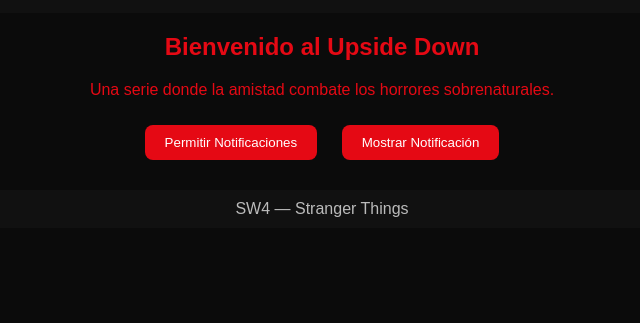
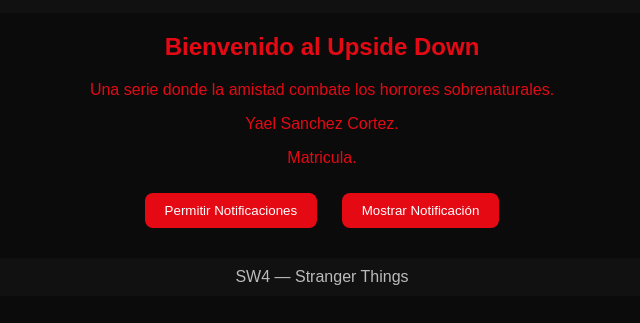
Before and after one commit to YaelS03/AWP, a plain HTML site: page U1/SW4/index.html in a window 1280 px wide. Shown: the part 115-438 px from the top of the page, without its empty margins (318-958 px from the left). Drawn offline with Linux system fonts and the light colour scheme.

Commit message:
Update index.html

```diff
--- a/U1/SW4/index.html
+++ b/U1/SW4/index.html
@@ -21,6 +21,8 @@
 <section class="hero">
   <h2>Bienvenido al Upside Down</h2>
   <p>Una serie donde la amistad combate los horrores sobrenaturales.</p>
+  <p>Yael Sanchez Cortez.</p>
+  <p>Matricula.</p>
 </section>
 
 <section class="acciones">
```
